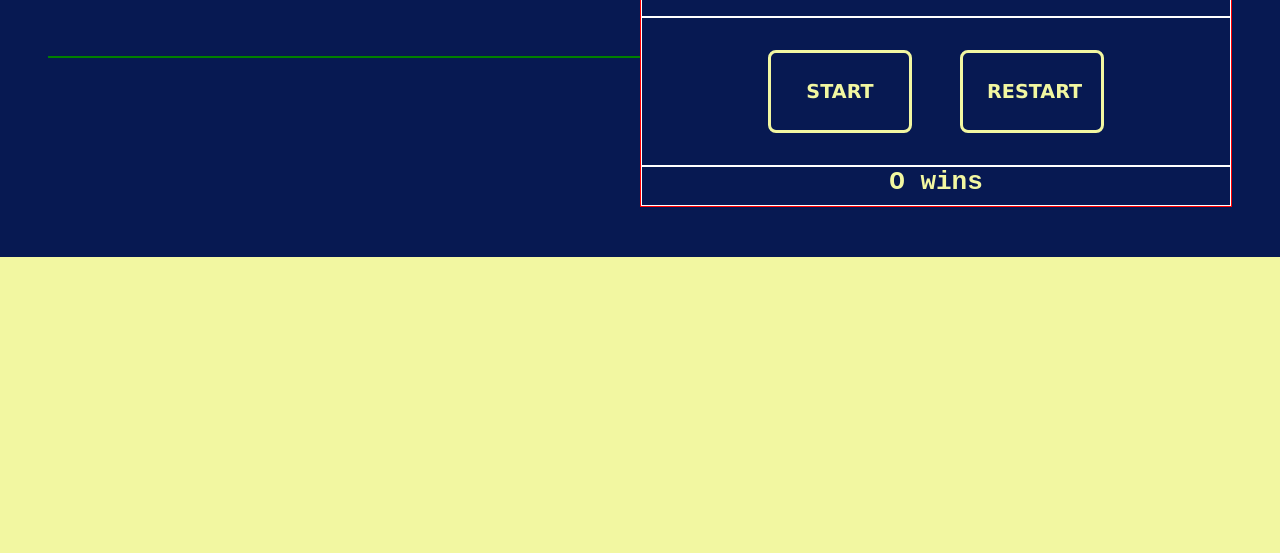
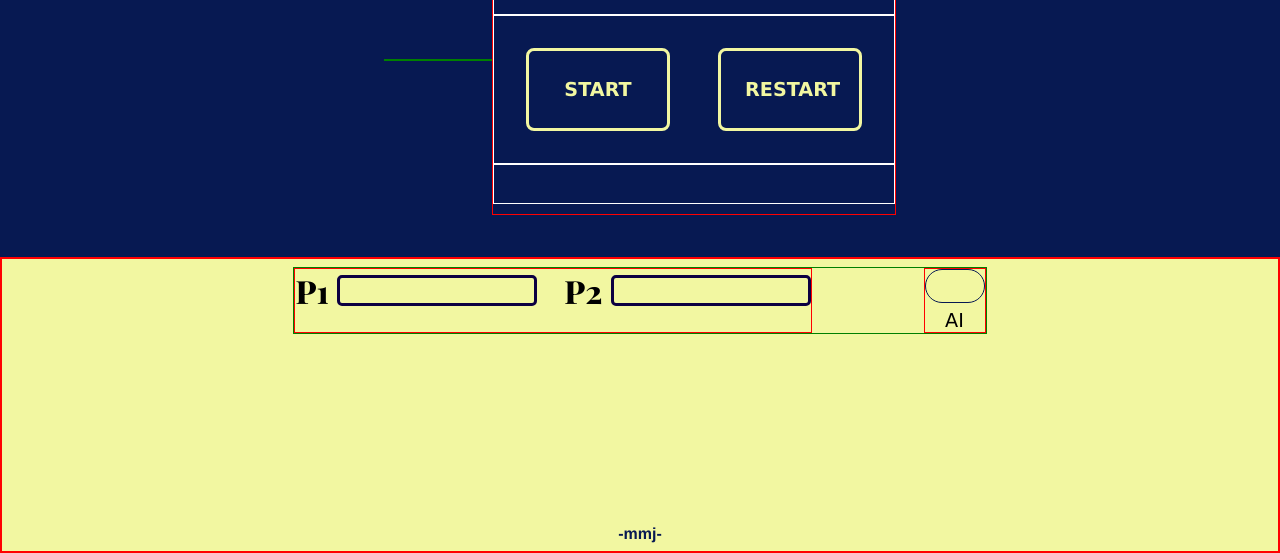
Before and after one commit to MrMadnessj/Tic-Tac-Toe, a plain HTML site: page index.html in a window 1280 px wide. Shown: the part 345-898 px from the top of the page. Before the commit the page ends 800 px from the top, so only its background shows below. Drawn offline with nearby package versions, Linux system fonts and the light colour scheme.

Commit message:
Added ui

```diff
--- a/index.html
+++ b/index.html
@@ -13,7 +13,7 @@
     </div>
 
     <div class="container">
-
+        <div class="inner-container">
             <div class="section-1">
                 <div class="board-div">
                     <div class="board"></div>
@@ -31,10 +31,43 @@
                 </div>
 
                 <div class="result-div">
-                <h1 class="result">O wins</h1>
+                    <h1 class="result"></h1>
+                </div>
+            </div>
+        </div>
+    </div>
+    <div class="footer">
+        <div class="inputs">
+
+            <div class="players-div">
+                    <div class="player-input-cards">
+                        <div class="player1">
+                            <label for="fname">P1</label>
+                            <input type="text" id="p1name" name="fname">
+                        </div>
+                        <div class="player2">
+                            <label for="lname">P2</label>
+                            <input type="text" id="p2name" name="lname">
+                        </div>
+                    </div>
+                    <!-- <button class="player-choose">Enter</button> -->
+                <div class="error-div">
+                    <p class="error"></p>
                 </div>
             </div>
 
+
+            <div class="ai-div">
+                <label class="switch">
+                    <input type="checkbox">
+                    <span class="slider round"></span>
+
+                </label>
+                <p>AI</p>
+            </div>
+
+        </div>
+        <p class="github">-mmj-</p>
     </div>
 </body>
 </html>
--- a/scripts/script.js
+++ b/scripts/script.js
@@ -5,9 +5,13 @@ const startButton = document.querySelector('.start');
 const displayController = (() => {
     const renderMessage = (message) => {
         document.querySelector('.result').innerHTML = message;
-    }
+    };
 
-    return {renderMessage};
+    const renderTurn = (turn) => {
+        document.querySelector('.turn').innerHTML = `<p class="turn">Turn: ${turn}</p>`;
+    };
+
+    return {renderMessage, renderTurn};
 })();// need to put this for it to work
 
 
@@ -51,17 +55,32 @@ const Game = (() => {
     let currPlayerIndex;
     let gameOver;
 
+    const checkName = () => {
+        if(document.getElementById('p1name').value === "" || document.getElementById('p1name').value === undefined ||
+            document.getElementById('p2name').value === "" || document.getElementById('p1name').value === undefined)
+            {
+                document.querySelector('.error').innerHTML = "Enter a name!";
+                return 0;
+            }
+    }
+
     const start = () => {
+
+
+        if(checkName() == 0)return;
+        document.querySelector('.error').innerHTML = "";
         players = [
-            createPlayer('Player 1', "x"),
-            createPlayer('Player 2', "o")
-        ]
+            createPlayer(document.getElementById('p1name').value, "X"),
+            createPlayer(document.getElementById('p2name').value, "O")
+        ];
 
+        console.log(players[0][0])
         currPlayerIndex = 0;
         gameOver = false;
         Gameboard.render();
 
     };
+
 
 
     const clickHandler = (e) => {
@@ -75,19 +94,23 @@ const Game = (() => {
 
         if(checkForWin(Gameboard.getGameBoard(), players[currPlayerIndex].mark)) //curreplayer not required but it works as it is not used in the function itself
         {
+            console.log(`${players[currPlayerIndex].name} Won!`);
+            displayController.renderTurn('X/O');
+            displayController.renderMessage(`${players[currPlayerIndex].name} Won!`);
             gameOver = true;
-            console.log(`${players[currPlayerIndex].mark} Won!`);
-            displayController.renderMessage(`${players[currPlayerIndex].mark} Won!`);
+            return;
         }
         else if(checkForDraw(Gameboard.getGameBoard()))
         {
-            gameOver = true;
+            displayController.renderTurn('X/O');
             console.log(`It's a tie`);
             displayController.renderMessage(`It's a Tie!`);
+            gameOver = true;
+            return;
         }
 
         currPlayerIndex = currPlayerIndex === 0 ? 1 : 0;
-        document.querySelector
+        displayController.renderTurn(players[currPlayerIndex].name);
 
     };
 
@@ -97,7 +120,7 @@ const Game = (() => {
             Gameboard.update(i, "");
         gameOver = false;
 
-
+        document.querySelector('.turn').innerHTML = `<p class="turn">Turn: X/O</p>`
         displayController.renderMessage(``);
         Gameboard.render();
     }
--- a/static/style.css
+++ b/static/style.css
@@ -1,3 +1,5 @@
+@import url('https://fonts.googleapis.com/css2?family=Playfair+Display:wght@400;500;600;700;800;900&display=swap');
+
 :root{
     --cell-size: 100px;
 
@@ -15,12 +17,15 @@
 body{
     height: 100vh;
     background-color: #F2F7A1;
+    display: flex;
+    flex-direction: column;
 }
 
 .heading-div{
     text-align: center;
     padding: 4rem;
     font-size: 2rem;
+    flex: 1;
 
 }
 
@@ -30,13 +35,20 @@ body{
 }
 
 .container{
+    flex: 1;
     background-color: var(--navy-color);
+
+    min-height: 25rem;
+
+    padding: 3rem 4rem 4rem 4rem;
+
+}
+
+.inner-container{
     display: flex;
     justify-content: center;
     align-items: center;
-    min-height: 25rem;
-
-    padding: 3rem;
+    margin:  0 20rem 0 20rem;
 }
 
 
@@ -52,6 +64,7 @@ body{
 .section-2{
     flex: 1;
     border: 1px solid red;
+    min-height: 310px;
 }
 
 .turn-div{
@@ -62,6 +75,10 @@ body{
     justify-content: center;
     padding: 2rem;
     border: 1px solid white;
+
+}
+
+.turn{
     color: #F2F7A1;
     font-family: 'Segoe UI', Tahoma, Geneva, Verdana, sans-serif;
 }
@@ -126,3 +143,171 @@ body{
     font-family: Impact, Haettenschweiler, 'Arial Narrow Bold', sans-serif;
     user-select: none;
 }
+
+
+.footer{
+    text-align: center;
+    padding: 0.5rem;
+    flex: 1;
+    min-height: 18.5rem;
+    display: flex;
+    flex-wrap: wrap;
+    justify-content: center;
+    border: 2px solid red;
+}
+
+.github{
+    align-self: flex-end;
+    font-family: 'Franklin Gothic Medium', 'Arial Narrow', Arial, sans-serif;
+    color: #071952;
+    font-weight: bold;
+}
+
+.switch{
+    position: relative;
+    display: inline-block;
+    width: 60px;
+    height: 34px;
+}
+
+.switch input{
+    opacity: 0;
+    width: 0;
+    height: 0;
+}
+
+.slider{
+    position: absolute;
+    cursor: pointer;
+    top: 0;
+    left: 0;
+    right: 0;
+    bottom: 0;
+    background-color: var(--yellow-color);
+    -webkit-transition: .4s;
+    transition: .4s;
+    border: 1px solid var(--navy-color);
+}
+
+.slider:before{
+    position: absolute;
+    content: "";
+    height: 26px;
+    width: 26px;
+    left: 4px;
+    bottom: 4px;
+    background-color: var(--yellow-color);
+    -webkit-transition: .4s;
+    transition: .4s;
+}
+
+input:checked + .slider{
+    background-color: var(--navy-color);
+}
+
+input:focus + .slider {
+    /* box-shadow: 5px 2px 1px #2196F3; */
+    /* box-shadow: 0 0 1px blue; */
+}
+
+input:checked + .slider:before{
+    -webkit-transform: translateX(26px);
+    -ms-transform: translateX(26px);
+    transform: translateX(26px);
+}
+
+.slider.round {
+    border-radius: 25px;
+  }
+
+  .slider.round:before {
+    border-radius: 30px;
+  }
+
+.ai-div{
+    border: 1px solid red;
+    font-size: 1.2rem;
+    font-family:Verdana, Geneva, Tahoma, sans-serif;
+}
+
+.players-div{
+    border: 1px solid red;
+}
+
+.players-div > form{
+    display: flex;
+    flex-direction: column;
+    gap: 1rem;
+    align-items: center;
+}
+
+.player-choose{
+    border: none;
+    font-size: 1.2rem;
+    width: 6rem;
+    text-align: center;
+    height: 2.5rem;
+    background-color: transparent;
+    color: var(--navy-color);
+    font-weight: bold;
+    border: 3px solid var(--navy-color);
+    transition-duration: 0.2s;
+}
+
+.player-choose:hover{
+    background-color: #071952;
+    color: #F2F7A1;
+    cursor: pointer;
+}
+
+.inputs{
+    border: 1px solid green;
+    display: flex;
+    position: absolute;
+    gap: 7rem;
+}
+
+.player1, .player2{
+    display: flex;
+    justify-content: center;
+    align-items: center;
+    gap: 0.5rem;
+}
+
+.player1{
+    gap: 0.5rem;
+}
+
+div > div > label{
+    font-size: 2rem;
+    font-family: 'Playfair Display', serif;
+    font-weight: 800;
+}
+
+.player-input-cards{
+    display: flex;
+    gap: 1.7rem;
+    align-items: center;
+}
+
+input[type=text] {
+    width: 200px;
+    padding: 5px;
+
+    box-sizing: border-box;
+    border-radius: 5px;
+    border: 3px solid #0c0042;
+    background-color: transparent;
+    outline: none;
+}
+
+input[type=text]:focus {
+    border: 3px solid #ff0000;
+}
+
+.error{
+    padding: 0.5rem;
+    color: red;
+    font-size: 1.2rem;
+    font-weight: 800;
+}
```
Lines whose indentation alone changed are shown as unchanged.
